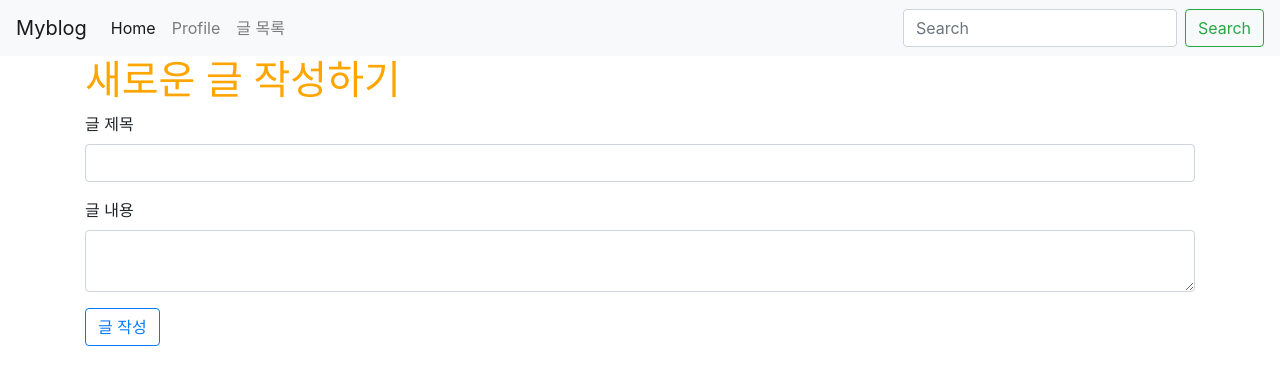
After one commit to soeun-25/myblog, a Django app: page /posts/new/ in a window 1280 px wide. The commit adds this page. Shown: the top 385 px of the page. Run offline with Django 3.2, Linux system fonts and the light colour scheme; some libraries are stand-ins or nearby versions.

Commit message:
글쓰기

```diff
--- a/introduction/templates/introduction/profile.html
+++ b/introduction/templates/introduction/profile.html
@@ -1,7 +1,6 @@
 {% extends 'base.html' %}
 
 {% block content %}
-{% include 'shared/_navbar.html' %}
 <h1>자기소개 페이지</h1>
 
 {% endblock %}
--- a/myblog/templates/base.html
+++ b/myblog/templates/base.html
@@ -13,7 +13,7 @@
     <title>My Blog</title>
   </head>
   <body>
-
+    {% include 'shared/_navbar.html' %}
     {% block content %}
     {% endblock %}
 
--- a/myblog/templates/main.html
+++ b/myblog/templates/main.html
@@ -2,7 +2,7 @@
 {% load static %}
 
 {% block content %}
-{% include 'shared/_navbar.html' %}
+
 <h1>메인 페이지</h1>
 <img src="{% static 'image/3.PNG' %}">
 {% endblock %}
--- a/myblog/templates/shared/_navbar.html
+++ b/myblog/templates/shared/_navbar.html
@@ -12,19 +12,8 @@
         <li class="nav-item">
           <a class="nav-link" href="{% url 'introduction:profile' %}">Profile</a>
         </li>
-        <li class="nav-item dropdown">
-          <a class="nav-link dropdown-toggle" href="#" id="navbarDropdown" role="button" data-toggle="dropdown" aria-haspopup="true" aria-expanded="false">
-            Dropdown
-          </a>
-          <div class="dropdown-menu" aria-labelledby="navbarDropdown">
-            <a class="dropdown-item" href="#">Action</a>
-            <a class="dropdown-item" href="#">Another action</a>
-            <div class="dropdown-divider"></div>
-            <a class="dropdown-item" href="#">Something else here</a>
-          </div>
-        </li>
         <li class="nav-item">
-          <a class="nav-link disabled" href="#" tabindex="-1" aria-disabled="true">Disabled</a>
+          <a class="nav-link" href="{% url 'posts:main' %}">글 목록</a>
         </li>
       </ul>
       <form class="form-inline my-2 my-lg-0">
--- a/myblog/urls.py
+++ b/myblog/urls.py
@@ -16,9 +16,12 @@ Including another URLconf
 from django.contrib import admin
 from django.urls import path, include
 from . import views
+import introduction.urls
+import posts.urls
 
 urlpatterns = [
     path('admin/', admin.site.urls),
     path('introduction/', include('introduction.urls')),
     path('', views.main, name="main"),
+    path('posts/', include('posts.urls')),
 ]
--- /dev/null
+++ b/posts/templates/posts/new.html
@@ -0,0 +1,20 @@
+{% extends 'base.html' %}
+{% block content %}
+<div class="container">
+    <h1>
+        새로운 글 작성하기
+    </h1>
+    <form action="{% url 'posts:create' %}" method="POST">
+        {% csrf_token %}
+        <div class="form-group">
+            <label>글 제목</label>
+            <input type="text" class="form-control" name="title">
+        </div>
+        <div class="form-group">
+            <label>글 내용</label>
+            <textarea class="form-control" name="content"></textarea>
+        </div>
+        <input type="submit" value="글 작성" class="btn btn-outline-primary">
+    </form>
+</div>
+{% endblock %}
--- /dev/null
+++ b/posts/urls.py
@@ -0,0 +1,12 @@
+from django.urls import path
+from .views import *
+
+
+app_name="posts"
+
+urlpatterns = [
+    path('new/', new, name="new"),
+    path('create/', create, name="create"),
+    path('', main, name="main"),
+    path('show/<int:id>/', show, name="show"),
+]
--- a/posts/views.py
+++ b/posts/views.py
@@ -1,3 +1,22 @@
 from django.shortcuts import render
+from django.shortcuts import render, redirect
+from .models import Post
 
 # Create your views here.
+def new(request):
+    return render(request, 'posts/new.html')
+
+def create(request):
+    if request.method == "POST":
+        title = request.POST.get('title')
+        content = request.POST.get('content')
+        Post.objects.create(title=title, Content=content)
+    return redirect('posts:main')
+
+def main(request):
+    posts = Post.objects.all()
+    return render(request,'posts/main.html', {'posts': posts})
+
+def show(request, id):
+    post = Post.objects.get(pk=id)
+    return render(request, 'posts/show.html', {'post':post})
```
Also changed, not shown: posts/templates/posts/main.html (added, +22 -0 lines), posts/templates/posts/show.html (added, +8 -0 lines), db.sqlite3.
